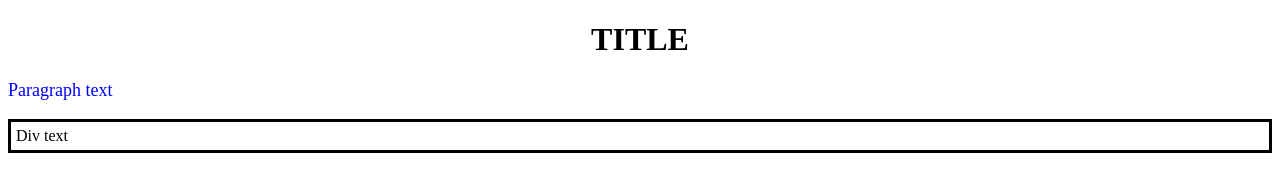
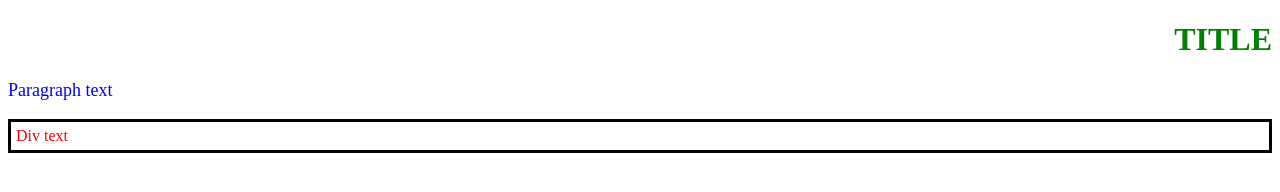
Before and after one commit to K1ngHandy/Determine-Which-Conflicting-Styles-Win, a plain HTML site: page index.html in a window 1280 px wide. Drawn offline with Linux system fonts and the light colour scheme.

Commit message:
all complete

```diff
--- a/index.html
+++ b/index.html
@@ -35,18 +35,24 @@
     /* PROBLEM 3
       Without deleting previous declarations, how can you change the div text size to 24px and change its color to red?
       */
-    /* ENTER YOUR CODE HERE */
+    div {
+      text-size: 24px;
+      color: red;
+    }
 
     /* PROBLEM 4
       Now, without deleting previous declarations, change the h1 color to green.
       */
-    /* ENTER YOUR CODE HERE */
+    h1 {
+      color: green;
+    }
 
     /* PROBLEM 5 (DEBUGGING)
       Somehow we are unable to change the h1 text aligment to right. Why? What can you do below to fix that?
       */
     h1 {
-      text-align: right;
+      text-align: right !important;
+      /* add important designation */
     }
   </style>
 </head>
```
